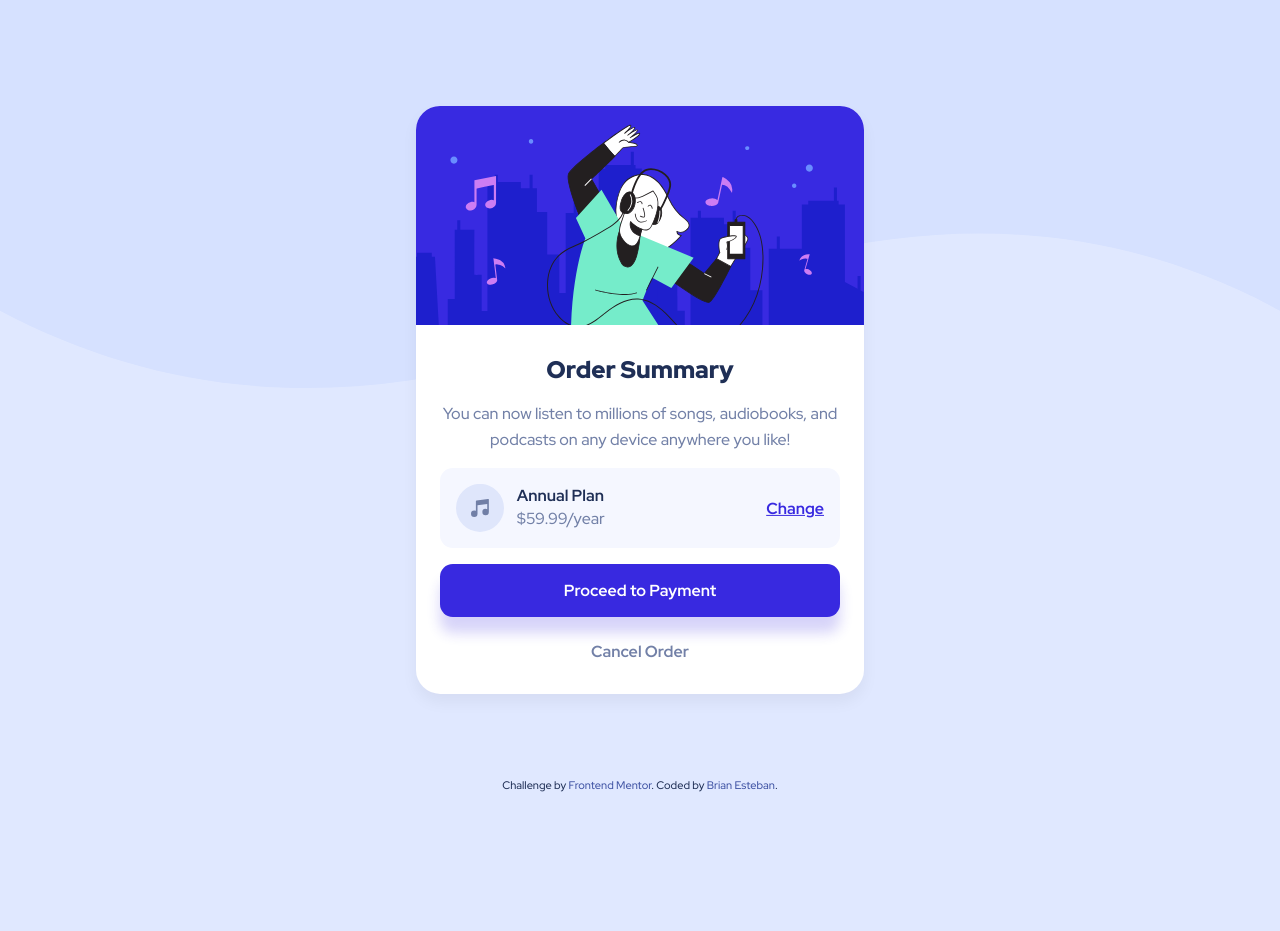
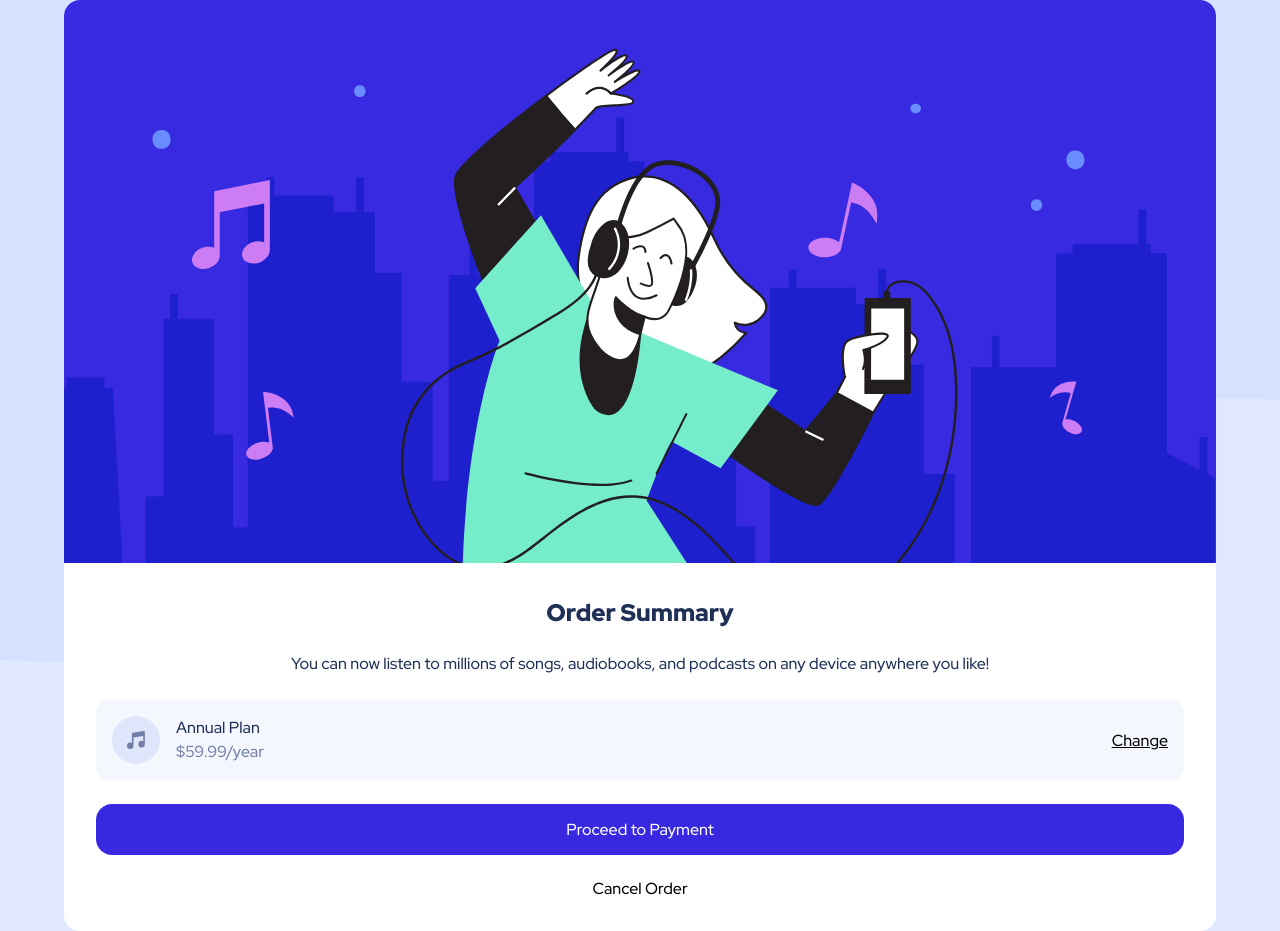
Before and after one commit to briangesteban/Frontendmentor-Project-3, a plain HTML site: page index.html in a window 1280 px wide. Before the commit the page ends 800 px from the top, so only its background shows below. Drawn offline with Linux system fonts and the light colour scheme.

Commit message:
Restructure: HTML and CSS for better coding practices

```diff
--- a/css/main.css
+++ b/css/main.css
@@ -20,46 +20,128 @@
 	--ff-primary: 'Red Hat Display', sans-serif;
 }
 
+
+/* Override Defaults */
+* {
+	margin: 0;
+	padding: 0;
+}
+
 *, *::before, *::after {
 	box-sizing: border-box;
 }
 
-* {
-	margin: 0;
+body {
+	background: var(--clr-primary) url(../images/pattern-background-mobile.svg) repeat-x;
+	background-size: contain;
+	color: var(--clr-neutral-400);
+	font: 1rem var(--ff-primary);
+	font-weight: var(--fw-medium);
+	line-height: 1.2;
+	min-height: 100vh;
 }
 
-html {
-	height: 100%;
-}
-
-body {
-	background: var(--clr-primary) url(../images/pattern-background-mobile.svg) no-repeat;
-	background-size: contain;
-	font-family: var(--ff-primary);
-	font-weight: var(--fw-medium);
-	font-size: 1rem;
-	color: var(--clr-neutral-400);
-	min-height: 100%;
-}
-
-h1, h2, h3 {
+h1, h2, h3, h4, h5, h6 {
 	font-weight: var(--fw-black);
 }
 
-h4, h5, h6 {
-	font-weight:  var(--fw-bold);
-}
-
-a {
-	text-decoration: none;
+p {
+	line-height: 1.5;
 }
 
 button {
 	font: inherit;
+	cursor: pointer;
+}
+
+/* Accessibility */
+.sr-only {
+	clip: rect(0 0 0 0);
+	clip-path: inset(50%);
+	height: 1px;
+	overflow: hidden;
+	position: absolute;
+	white-space: nowrap;
+	width: 1px;
+}
+
+/* Styles */
+.flex {
+	display: flex;
+}
+
+.flx-col {
+	flex-direction: column;
+}
+
+.flx-center-xy {
+	justify-content: center;
+	align-items: center;
+}
+
+main {
+	background-color: white;
+	border-radius: 1rem;
+	overflow: hidden;
+	width: 90%;
+}
+
+.img-decor {
+	width: 100%;
+}
+
+.details {
+	align-items: center;
+	row-gap: 1.5rem;
+	padding: 2rem;
+}
+
+.details-desc {
+	text-align: center;
+}
+
+.plan {
+	column-gap: 1rem;
+	background-color: var(--clr-neutral-200);
+	border-radius: 0.8rem;
+	width: 100%;
+	padding: 1rem;
+}
+
+.img-album-cover {
+	width: 3rem;
+	height: 3rem;
+}
+
+.plan-name {
+
+}
+
+.plan-price {
+	color: var(--clr-neutral-300);
+}
+
+.btn-text-only {
+	background-color: transparent;
 	border: none;
 }
 
-.dialogue-container {
+.btn-change {
+	text-decoration: underline;
+	margin-left: auto;
+	padding: 0;
+}
+
+.btn-pay {
+	background-color: var(--clr-accent);
+	color: var(--clr-neutral-100);
+	border: none;
+	border-radius: 1rem;
+	width: 100%;
+	padding: 1rem;
+}
+
+/* .dialogue-container {
 	background-color: var(--clr-neutral-100);
 	width: 100%;
 	max-width: 85%;
@@ -102,21 +184,6 @@ button {
 	padding: 1rem;
 	border-radius: 0.8rem;
 	overflow-x: auto;
-}
-
-a.change-plan {
-	text-decoration: underline;
-	margin-left: auto;
-}
-
-a.change-plan:is(:link, :visited) {
-	color: var(--clr-accent);
-	font-weight: var(--fw-bold);
-}
-
-a.change-plan:is(:hover, :active, :focus) {
-	color: var(--clr-accent-h);
-	text-decoration: none;
 }
 
 .flx-plan-details {
@@ -214,4 +281,4 @@ footer a:is(:hover, :active, :focus) {
 	.dialogue-container {
 		max-width: 15%;
 	}
-}
+} */
--- a/index.html
+++ b/index.html
@@ -1,46 +1,58 @@
 <!DOCTYPE html>
 <html lang="en">
   <head>
-  <meta charset="UTF-8">
+    <meta charset="UTF-8" />
     <!-- displays site properly based on user's device -->
-  <meta name="viewport" content="width=device-width, initial-scale=1.0">
+    <meta name="viewport" content="width=device-width, initial-scale=1.0" />
 
-  <link rel="icon" type="image/png" sizes="32x32" href="./images/favicon-32x32.png">
+    <!-- Links google font -->
+    <link rel="preconnect" href="https://fonts.googleapis.com" />
+    <link rel="preconnect" href="https://fonts.gstatic.com" crossorigin />
+    <link
+      href="https://fonts.googleapis.com/css2?family=Red+Hat+Display:wght@500;700;900&display=swap"
+      rel="stylesheet"
+    />
+
+    <!-- Links stylesheet and favicon -->
+    <link rel="stylesheet" type="text/css" href="css/main.css" />
+    <link
+      rel="icon"
+      type="image/png"
+      sizes="32x32"
+      href="./images/favicon-32x32.png"
+    />
 
     <title>Frontend Mentor | Order summary card</title>
-
-  <!-- Import Google Font -->
-  <link rel="preconnect" href="https://fonts.googleapis.com">
-  <link rel="preconnect" href="https://fonts.gstatic.com" crossorigin>
-  <link href="https://fonts.googleapis.com/css2?family=Red+Hat+Display:wght@500;700;900&display=swap" rel="stylesheet">
-
-  <!-- Import Stylesheet -->
-  <link rel="stylesheet" type="text/css" href="css/main.css">
-
   </head>
-<body>
+  <body class="flex flx-col flx-center-xy">
     <main>
-    <article class="dialogue-container">
-      <img src="images/illustration-hero.svg" alt="Illustration of a woman listening to music on a mobile phone">
-      <div class="flx-dialogue-details">
-        <h1>Order Summary</h1>
-        <p>You can now listen to millions of songs, audiobooks, and podcasts on any device anywhere you like!</p>
-        <div class="flx-plan-container">
-          <img src="images/icon-music.svg" alt="Image of the song album">
-          <div class="flx-plan-details">
-            <h4>Annual Plan</h4>
-            <p>$59.99/year</p>
+      <h1 class="sr-only">Music Store</h1>
+      <img class="img-decor" src="images/illustration-hero.svg" alt="" />
+      <div class="flex flx-col details">
+        <h2>Order Summary</h2>
+        <p class="details-desc">
+          You can now listen to millions of songs, audiobooks, and podcasts on
+          any device anywhere you like!
+        </p>
+        <div class="flex flx-row plan">
+          <img
+            class="img-album-cover"
+            src="images/icon-music.svg"
+            alt="Album Photo Cover"
+          />
+          <div class="flex flx-col">
+            <p class="plan-name">Annual Plan</p>
+            <p class="plan-price">&dollar;59.99/year</p>
           </div>
-          <a class="change-plan" href="#">Change</a>
+          <button class="btn-text-only btn-change">Change</button>
         </div>
-        <button class="ptp-button" type="button" onclick="alert('Sorry Product is Out of Stock')">Proceed to Payment</button>
-        <button class="co-button" type="button" onclick="alert('Order Cancelled!')">Cancel Order</button>
+        <button class="btn-pay">Proceed to Payment</button>
+        <button class="btn-text-only btn-cancel">Cancel Order</button>
       </div>
-    </article>
     </main>
-  <footer>
+    <!-- <footer>
       <p>Challenge by <a href="https://www.frontendmentor.io?ref=challenge" target="_blank">Frontend Mentor</a>.
       Coded by <a href="#">Brian Esteban</a>.</p>
-  </footer>
+  </footer> -->
   </body>
 </html>
```
Lines whose indentation alone changed are shown as unchanged.
